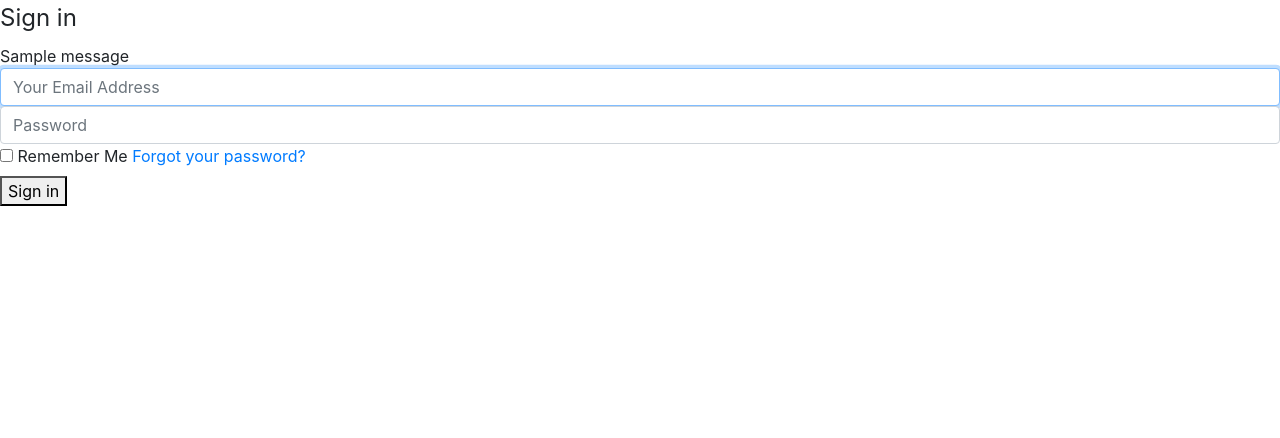
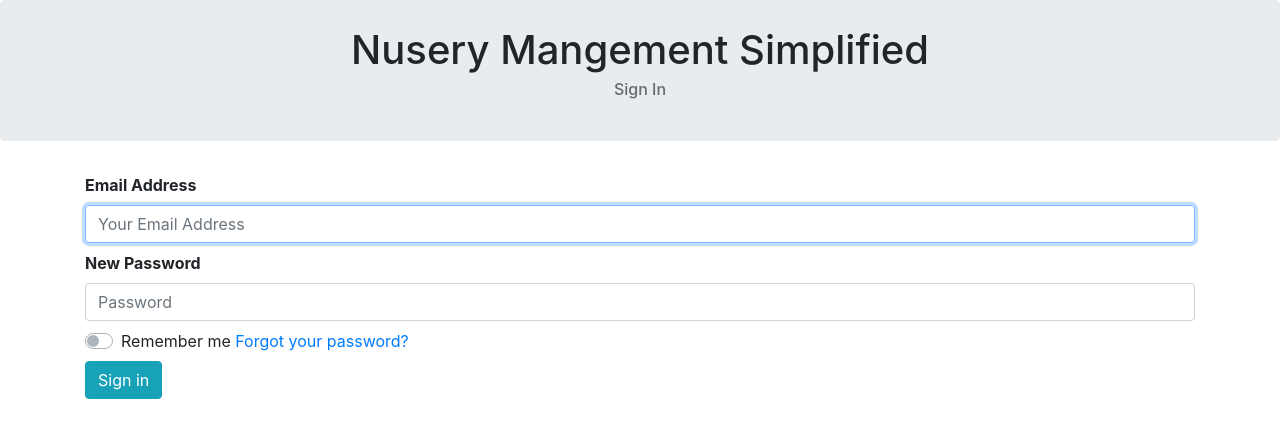
Before and after one commit to 00NoisyMime00/nursery_management_project, a Flask app: page /auth/signin/ in a window 1280 px wide. Shown: the part 76-514 px from the top of the page. Run offline with Flask 2, Linux system fonts and the light colour scheme; tables that the repository leaves empty hold one stand-in row (values such as "Sample post"); one stand-in notice (Sample message) is shown; parts of the project's set-up code (start-up, migrations or seed data) failed here and were passed over; some libraries are stand-ins or nearby versions.

Commit message:
improved signin and signup forms, used WTF forms

```diff
--- a/app/mod_auth/controllers.py
+++ b/app/mod_auth/controllers.py
@@ -1,6 +1,6 @@
 # Import flask dependencies
 from flask import Blueprint, request, render_template, \
-                  flash, g, session, redirect, url_for, abort
+                  flash, g, session, redirect, url_for, abort,flash
 
 from markupsafe import escape
 
@@ -16,6 +16,8 @@ from app.mod_auth.forms import LoginForm
 # Import module models (i.e. User)
 from app.mod_auth.models import User
 
+from .forms import RegistrationForm,LoginForm
+
 # Define the blueprint: 'auth', set its url prefix: app.url/auth
 mod_auth = Blueprint('auth', __name__, url_prefix='/auth')
 
@@ -26,11 +28,12 @@ def signup():
     if 'user_id' in session:
         return redirect(url_for('landing.index'))
 
-    if request.method == 'POST':
-        username = request.form['name']
-        emailID = request.form['emailID']
-        password = request.form['password']
-        role = request.form['role']
+    form = RegistrationForm(request.form)
+    if request.method == 'POST' and form.validate():
+        username = form.name.data
+        emailID = form.email.data
+        password = form.password.data
+        role = int(form.role.data)
         error = None
 
         if not username:
@@ -39,21 +42,13 @@ def signup():
             error = 'Password is required.'
         elif User.query.filter_by(emailID = emailID
         ).first() is not None:
-        # elif db.execute(
-        #     'SELECT id FROM user WHERE username = ?', (username,)
-        # ).fetchone() is not None:
             error = 'User {} is already registered.'.format(username)
-
         if error is None:
-            # db.execute(
-            #     'INSERT INTO user (username, password) VALUES (?, ?)',
-            #     (username, generate_password_hash(password))
-            # )
             db.session.add(User(username, emailID, generate_password_hash(password), role))
             db.session.commit()
             return redirect(url_for('auth.signin'))
 
-    return render_template('auth/signup.html')
+    return render_template('auth/signup.html',form=form,title = "Sign Up Page")
 
 
 # Set the route and accepted methods
@@ -67,7 +62,7 @@ def signin():
     form = LoginForm(request.form)
 
     # Verify the sign in form
-    if form.validate_on_submit():
+    if form.validate():
 
         user = User.query.filter_by(emailID=form.email.data).first()
         if user and check_password_hash(user.password, form.password.data):
--- a/app/mod_auth/forms.py
+++ b/app/mod_auth/forms.py
@@ -1,17 +1,27 @@
 # Import Form and RecaptchaField (optional)
-from flask_wtf import Form # , RecaptchaField
+# , RecaptchaField
 
 # Import Form elements such as TextField and BooleanField (optional)
-from wtforms import TextField, PasswordField # BooleanField
+# BooleanField
 
 # Import Form validators
 from wtforms.validators import Required, Email, EqualTo
+from wtforms import TextField, Form, BooleanField, StringField, PasswordField, validators
+from wtforms.fields.core import RadioField, SelectField
 
 
 # Define the login form (WTForms)
 
 class LoginForm(Form):
-    email    = TextField('Email Address', [Email(),
-                Required(message='Forgot your email address?')])
-    password = PasswordField('Password', [
-                Required(message='Must provide a password. ;-)')])
+    email    = email = StringField('Email Address', [validators.Length(min=6, max=35), validators.DataRequired(),])
+    password = PasswordField('New Password', [validators.DataRequired()])
+
+class RegistrationForm(Form):
+    name = StringField('Name', [validators.Length(min=4, max=25), validators.DataRequired(),])
+    email = StringField('Email Address', [validators.Length(min=6, max=35), validators.DataRequired(),])
+    password = PasswordField('New Password', [
+        validators.DataRequired(),
+        validators.EqualTo('confirm', message='Passwords must match')
+    ])
+    confirm = PasswordField('Confirm Password')
+    role = SelectField('Role', choices=[('0','Customer'),('1','Owner')])
--- a/app/templates/auth/signin.html
+++ b/app/templates/auth/signin.html
@@ -2,18 +2,10 @@
 {% extends 'base.html' %}
 {% set active_page = 'signin' %}
 
-<!-- change these!! they are temporary! -->
-{% macro render_field(field, placeholder=None) %}
-{% if field.errors %}
-<div>
-{% elif field.flags.error %}
-<div>
-{% else %}
-<div>
-{% endif %}
-    {% set css_class = 'form-control ' + kwargs.pop('class', '') %}
-    {{ field(class=css_class, placeholder=placeholder, **kwargs) }}
-</div>
+{% macro render_field(field) %}
+  <dt>{{ field.label }}
+  <dd>{{ field(**kwargs)|safe }}
+  </dd>
 {% endmacro %}
 
 <!-- Title -->
@@ -25,39 +17,26 @@
 {% block content %}
 <div>
   <div>
-    <legend>Sign in</legend>
-    {% with errors = get_flashed_messages(category_filter=["error"]) %}
-    {% if errors %}
-    <div>
-    {% for error in errors %}
-    {{ error }}<br>
-    {% endfor %}
+    <div style = "padding: 2%;"class="jumbotron h1 text-center">
+      Nusery Mangement Simplified
+      <p style="padding-top: 0.5%; color: dimgray; font-size: medium;";">Sign In</p>
     </div>
-    {% endif %}
-    {% endwith %}
+    <div class="container">
+      <form method="POST" action="." accept-charset="UTF-8" role="form">
+        {{ form.csrf_token }}
+        {{ render_field(form.email, placeholder="Your Email Address",
+                                    autofocus="",class = "form-control") }}
+        {{ render_field(form.password, placeholder="Password",class = "form-control") }}
+        <div class="custom-control custom-switch">
+          <input type="checkbox" name="remember" value="1" class="custom-control-input" id="switch1">
+          <label class="custom-control-label" for="switch1">Remember me</label>
+          <a role="button" href="">Forgot your password?</a>
+          <span class="clearfix"></span>
+        </div>
+        <button  type="submit" name="submit" class="btn btn-info mt-2">Sign in</button>
+      </form>
+    </div>
 
-    {% if form.errors %}
-    <div>
-    {% for field, error in form.errors.items() %}
-    {% for e in error %}
-    {{ e }}<br>
-    {% endfor %}
-    {% endfor %}
-    </div>
-    {% endif %}
-    <form method="POST" action="." accept-charset="UTF-8" role="form">
-      {{ form.csrf_token }}
-      {{ render_field(form.email, placeholder="Your Email Address",
-                                  autofocus="") }}
-      {{ render_field(form.password, placeholder="Password") }}
-      <div>
-      <label>
-        <input type="checkbox" name="remember" value="1"> Remember Me
-      </label>
-      <a role="button" href="">Forgot your password?</a><span class="clearfix"></span>
-      </div>
-      <button type="submit" name="submit">Sign in</button>
-    </form>
   </div>
 </div>
 {% endblock %}
```
Also changed, not shown: app/templates/auth/signup.html (+34 -2 lines).
